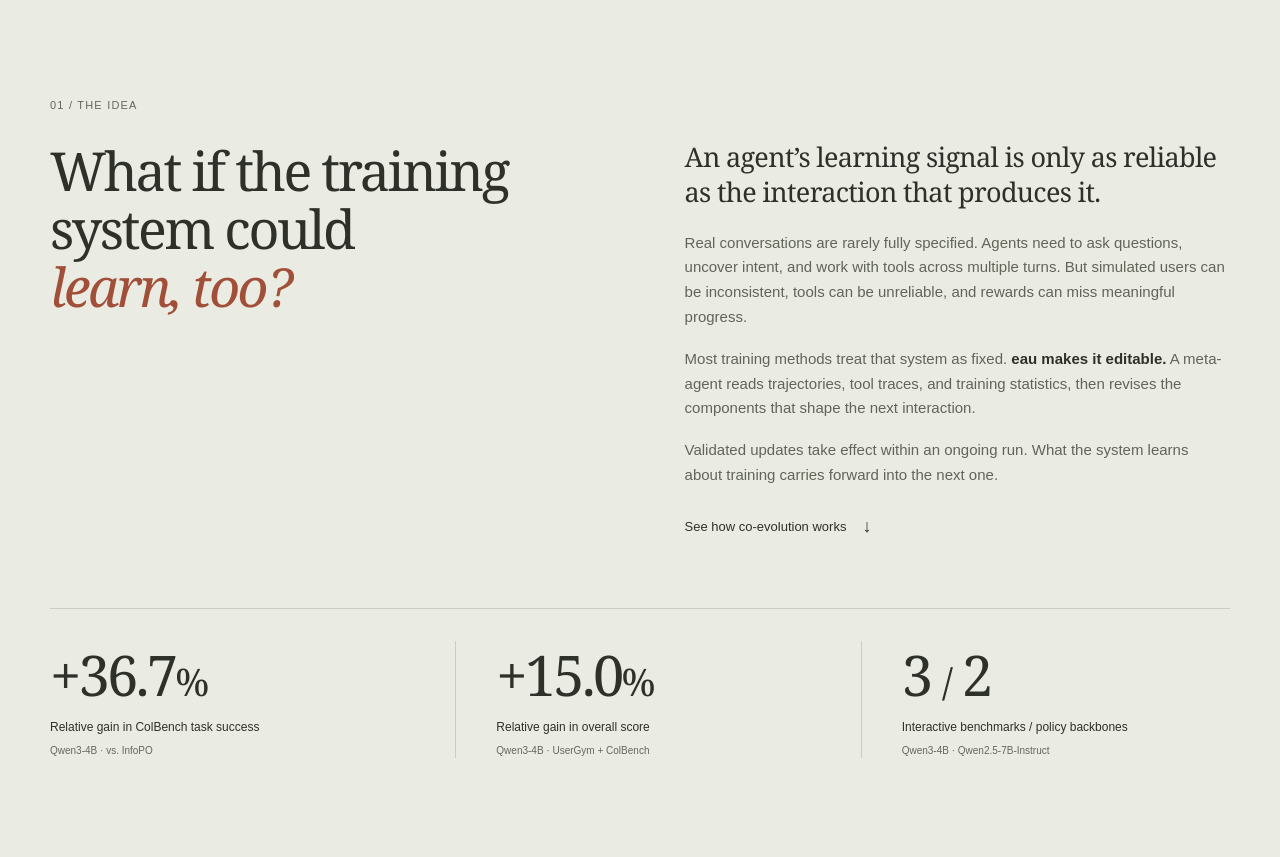
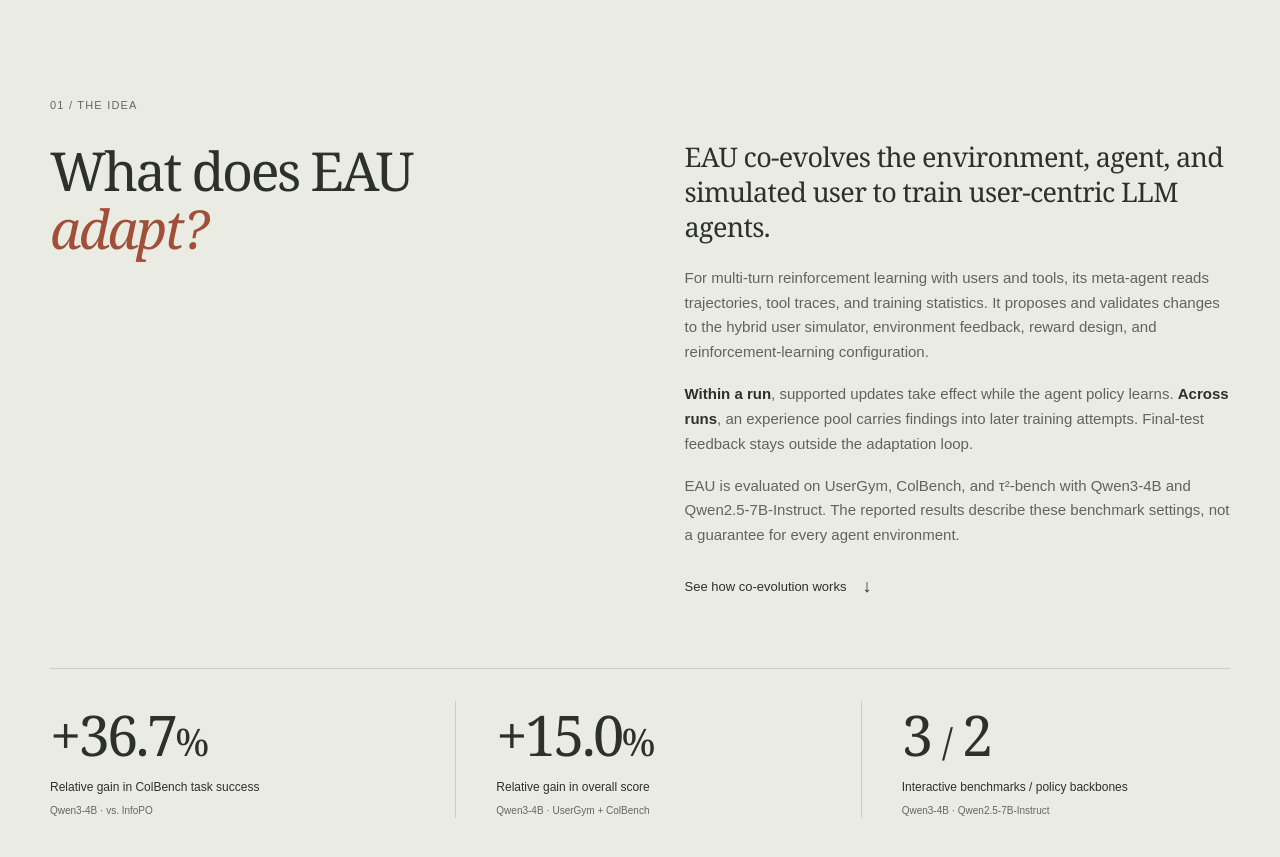
Before and after one commit to eau-meta-agent/eau-meta-agent.github.io, a plain HTML site: page index.html in a window 1280 px wide. Shown: the part 960-1817 px from the top of the page. Drawn offline with Linux system fonts and the light colour scheme.

Commit message:
R7: make the homepage overview a static mechanism reference

```diff
--- a/index.html
+++ b/index.html
@@ -123,12 +123,12 @@
 
     <section class="overview section-pad" id="overview" aria-labelledby="overview-title">
       <div class="wrap overview-grid">
-        <div><p class="eyebrow section-number">01 / The idea</p><h2 id="overview-title">What if the training<br>system could<br><em>learn, too?</em></h2></div>
+        <div><p class="eyebrow section-number">01 / The idea</p><h2 id="overview-title">What does EAU<br><em>adapt?</em></h2></div>
         <div class="overview-copy">
-          <p class="lead">An agent’s learning signal is only as reliable as the interaction that produces it.</p>
-          <p>Real conversations are rarely fully specified. Agents need to ask questions, uncover intent, and work with tools across multiple turns. But simulated users can be inconsistent, tools can be unreliable, and rewards can miss meaningful progress.</p>
-          <p>Most training methods treat that system as fixed. <strong>eau makes it editable.</strong> A meta-agent reads trajectories, tool traces, and training statistics, then revises the components that shape the next interaction.</p>
-          <p>Validated updates take effect within an ongoing run. What the system learns about training carries forward into the next one.</p>
+          <p class="lead">EAU co-evolves the environment, agent, and simulated user to train user-centric LLM agents.</p>
+          <p>For multi-turn reinforcement learning with users and tools, its meta-agent reads trajectories, tool traces, and training statistics. It proposes and validates changes to the hybrid user simulator, environment feedback, reward design, and reinforcement-learning configuration.</p>
+          <p><strong>Within a run</strong>, supported updates take effect while the agent policy learns. <strong>Across runs</strong>, an experience pool carries findings into later training attempts. Final-test feedback stays outside the adaptation loop.</p>
+          <p>EAU is evaluated on UserGym, ColBench, and τ²-bench with Qwen3-4B and Qwen2.5-7B-Instruct. The reported results describe these benchmark settings, not a guarantee for every agent environment.</p>
           <a class="text-link" href="#framework">See how co-evolution works <span aria-hidden="true">↓</span></a>
         </div>
       </div>
```
